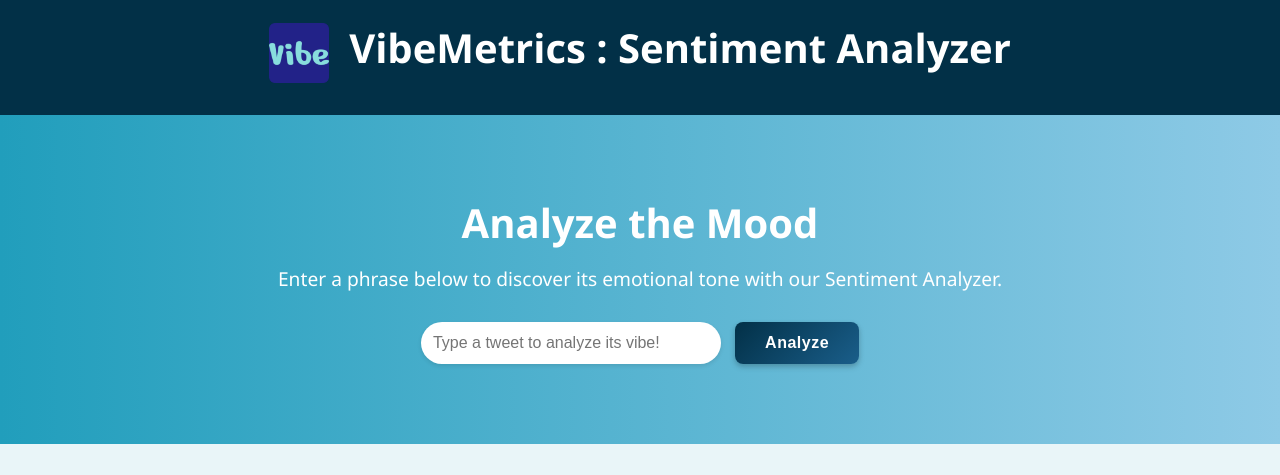
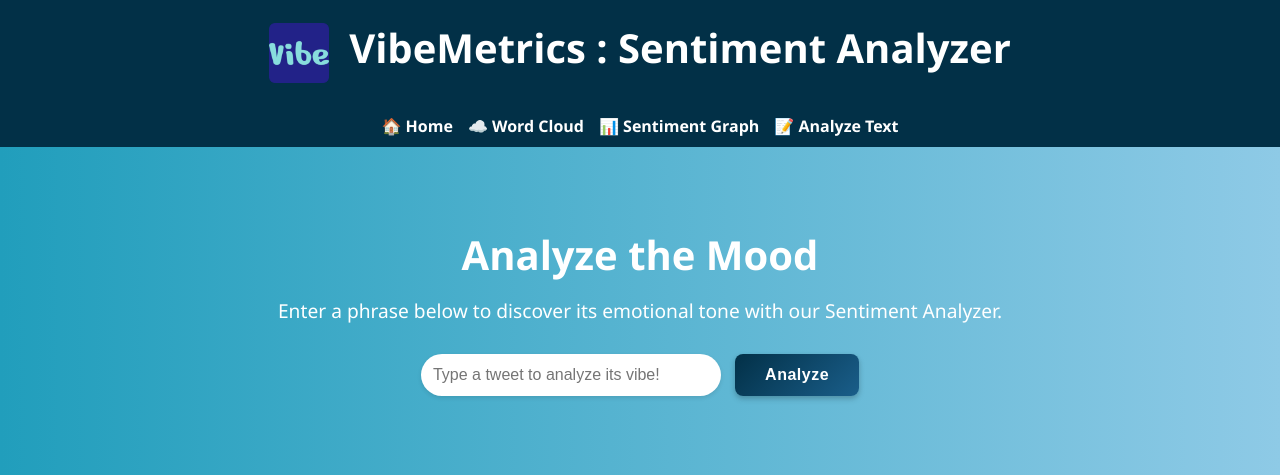
Before and after one commit to Amattraction/VibeMetrics-, a Flask app: page / in a window 1280 px wide. Shown: the top 475 px of the page. Run offline with Flask 3, Linux system fonts and the light colour scheme; parts of the project's set-up code (start-up, migrations or seed data) failed here and were passed over.

Commit message:
Update index.html

```diff
--- a/templates/index.html
+++ b/templates/index.html
@@ -11,6 +11,14 @@
             <img src="{{ url_for('static', filename='logo.png') }}" alt="Logo" style="height: 60px;">
             <h1>VibeMetrics : Sentiment Analyzer</h1>
         </div>
+        <nav>
+            <ul>
+                <li><a href="{{ url_for('index') }}" class="nav-btn">🏠 Home</a></li>
+                <li><a href="{{ url_for('show_wordcloud') }}" class="nav-btn">☁️ Word Cloud</a></li>
+                <li><a href="{{ url_for('show_graph') }}" class="nav-btn">📊 Sentiment Graph</a></li>
+                <li><a href="{{ url_for('analyze_emotions') }}" class="nav-btn">📝 Analyze Text</a></li>
+            </ul>
+        </nav>
     </header>
 
     <section class="hero">
```
